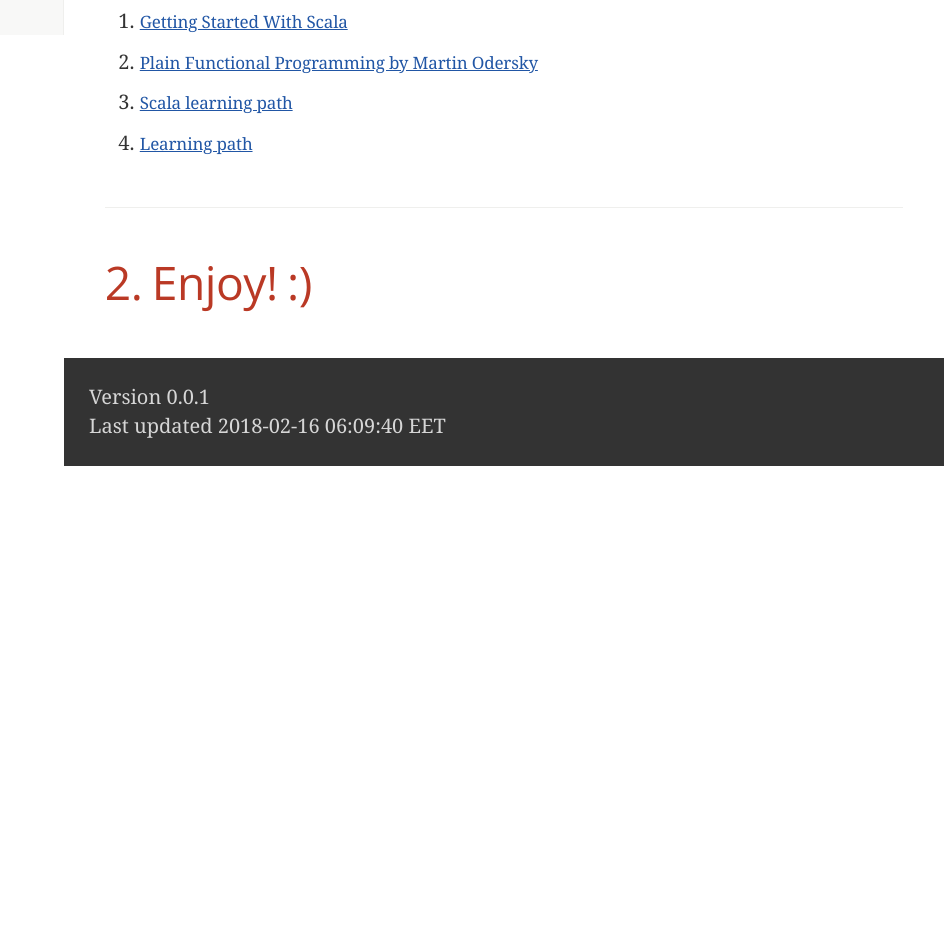
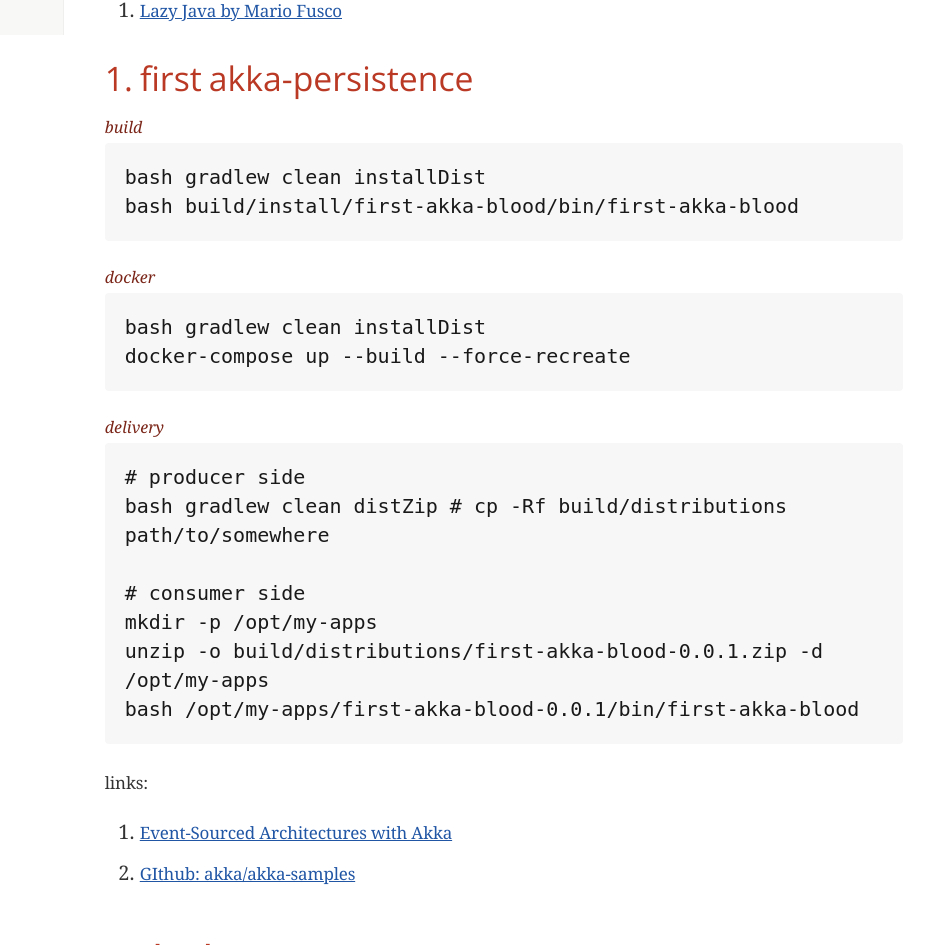
Before and after one commit to daggerok/scala-examples, a plain HTML site: page index.html in a window 1280 px wide. Shown: the part 765-1710 px from the top of the page, without its empty margins (336-1280 px from the left). Before the commit the page ends 1231 px from the top, so only its background shows below. Drawn offline with nearby package versions, Linux system fonts and the light colour scheme; a web font is replaced by a local one.

Commit message:
Documentation for daggerok:docs:0.0.1

```diff
--- a/index.html
+++ b/index.html
@@ -544,13 +544,14 @@
 <span id="author" class="author">Maksim Kostromin</span><br>
 <span id="email" class="email"><a href="mailto:daggerok@gmail.com">daggerok@gmail.com</a></span><br>
 <span id="revnumber">version 0.0.1,</span>
-<span id="revdate">2018-02-16 06:09:40 EET</span>
+<span id="revdate">2018-02-16 06:23:04 EET</span>
 </div>
 <div id="toc" class="toc2">
 <div id="toctitle">Table of Contents</div>
-<ul class="sectlevel1">
-<li><a href="#links">1. links</a></li>
-<li><a href="#enjoy">2. Enjoy! :)</a></li>
+<ul class="sectlevel2">
+<li><a href="#first-akka-persistence">1. first akka-persistence</a></li>
+<li><a href="#links">2. links</a></li>
+<li><a href="#enjoy">3. Enjoy! :)</a></li>
 </ul>
 </div>
 </div>
@@ -563,10 +564,65 @@
 <a href="https://github.com/daggerok/scala-examples">examples from scala-examples repository</a>.
 It&#8217;s contains some Scala playground projects</p>
 </div>
+<div class="paragraph">
+<p>lazy-evaluation</p>
+</div>
+<div class="paragraph">
+<p>links:</p>
+</div>
+<div class="olist arabic">
+<ol class="arabic">
+<li>
+<p><a href="https://www.youtube.com/watch?v=84MfG4tp30s&amp;t=1181s">Lazy Java by Mario Fusco</a></p>
+</li>
+</ol>
+</div>
+</div>
+</div>
+<div class="sect2">
+<h3 id="first-akka-persistence">1. first akka-persistence</h3>
+<div class="listingblock">
+<div class="title">build</div>
+<div class="content">
+<pre>bash gradlew clean installDist
+bash build/install/first-akka-blood/bin/first-akka-blood</pre>
+</div>
+</div>
+<div class="listingblock">
+<div class="title">docker</div>
+<div class="content">
+<pre>bash gradlew clean installDist
+docker-compose up --build --force-recreate</pre>
+</div>
+</div>
+<div class="listingblock">
+<div class="title">delivery</div>
+<div class="content">
+<pre># producer side
+bash gradlew clean distZip # cp -Rf build/distributions path/to/somewhere
+
+# consumer side
+mkdir -p /opt/my-apps
+unzip -o build/distributions/first-akka-blood-0.0.1.zip -d /opt/my-apps
+bash /opt/my-apps/first-akka-blood-0.0.1/bin/first-akka-blood</pre>
+</div>
+</div>
+<div class="paragraph">
+<p>links:</p>
+</div>
+<div class="olist arabic">
+<ol class="arabic">
+<li>
+<p><a href="https://www.youtube.com/watch?v=gvsRl6xZiiE">Event-Sourced Architectures with Akka</a></p>
+</li>
+<li>
+<p><a href="https://github.com/akka/akka-samples">GIthub: akka/akka-samples</a></p>
+</li>
+</ol>
 </div>
 </div>
 <div class="sect1">
-<h2 id="links">1. links</h2>
+<h2 id="links">2. links</h2>
 <div class="sectionbody">
 <div class="olist arabic">
 <ol class="arabic">
@@ -587,7 +643,7 @@
 </div>
 </div>
 <div class="sect1">
-<h2 id="enjoy">2. Enjoy! :)</h2>
+<h2 id="enjoy">3. Enjoy! :)</h2>
 <div class="sectionbody">
 
 </div>
@@ -596,7 +652,7 @@
 <div id="footer">
 <div id="footer-text">
 Version 0.0.1<br>
-Last updated 2018-02-16 06:09:40 EET
+Last updated 2018-02-16 06:23:04 EET
 </div>
 </div>
 </body>
```
